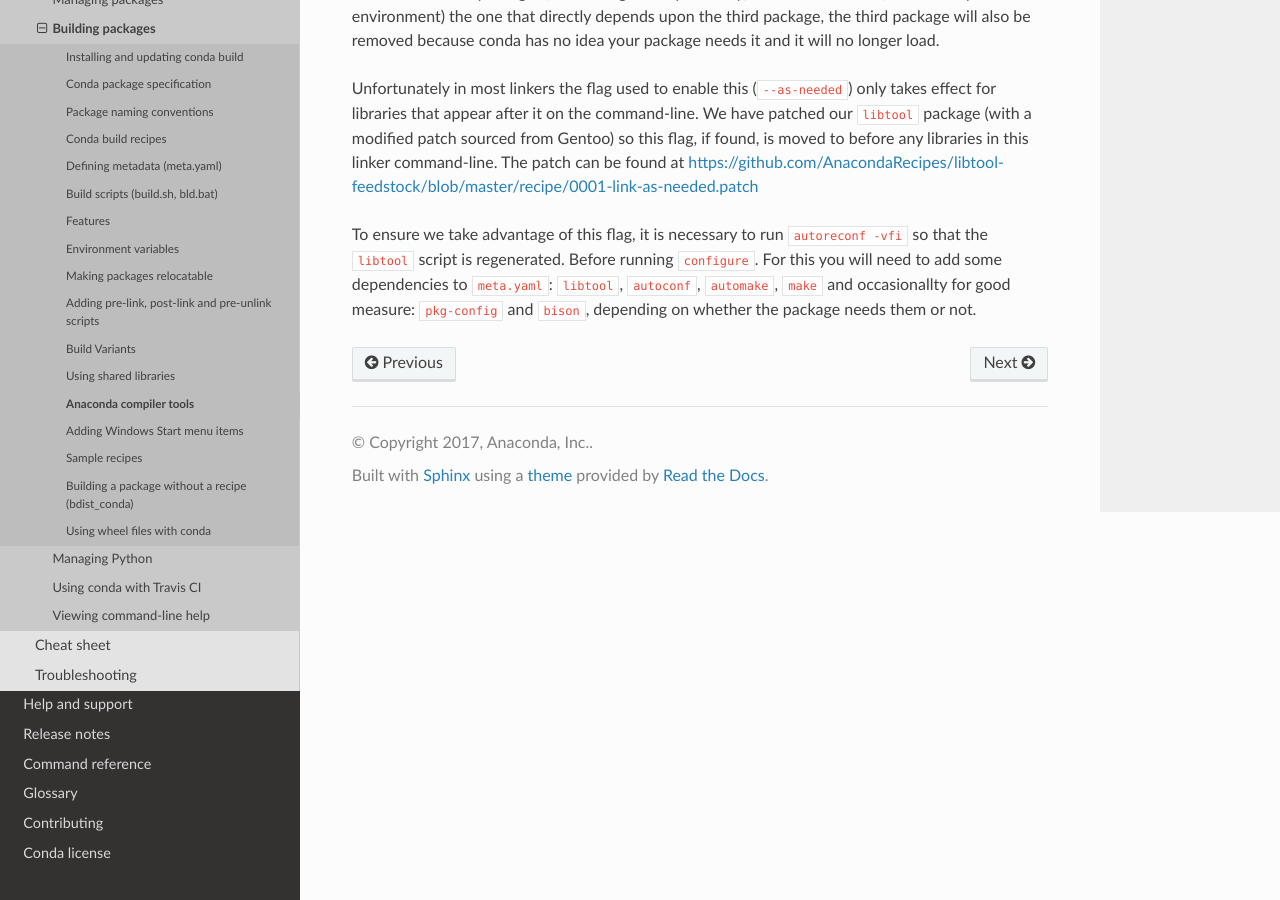
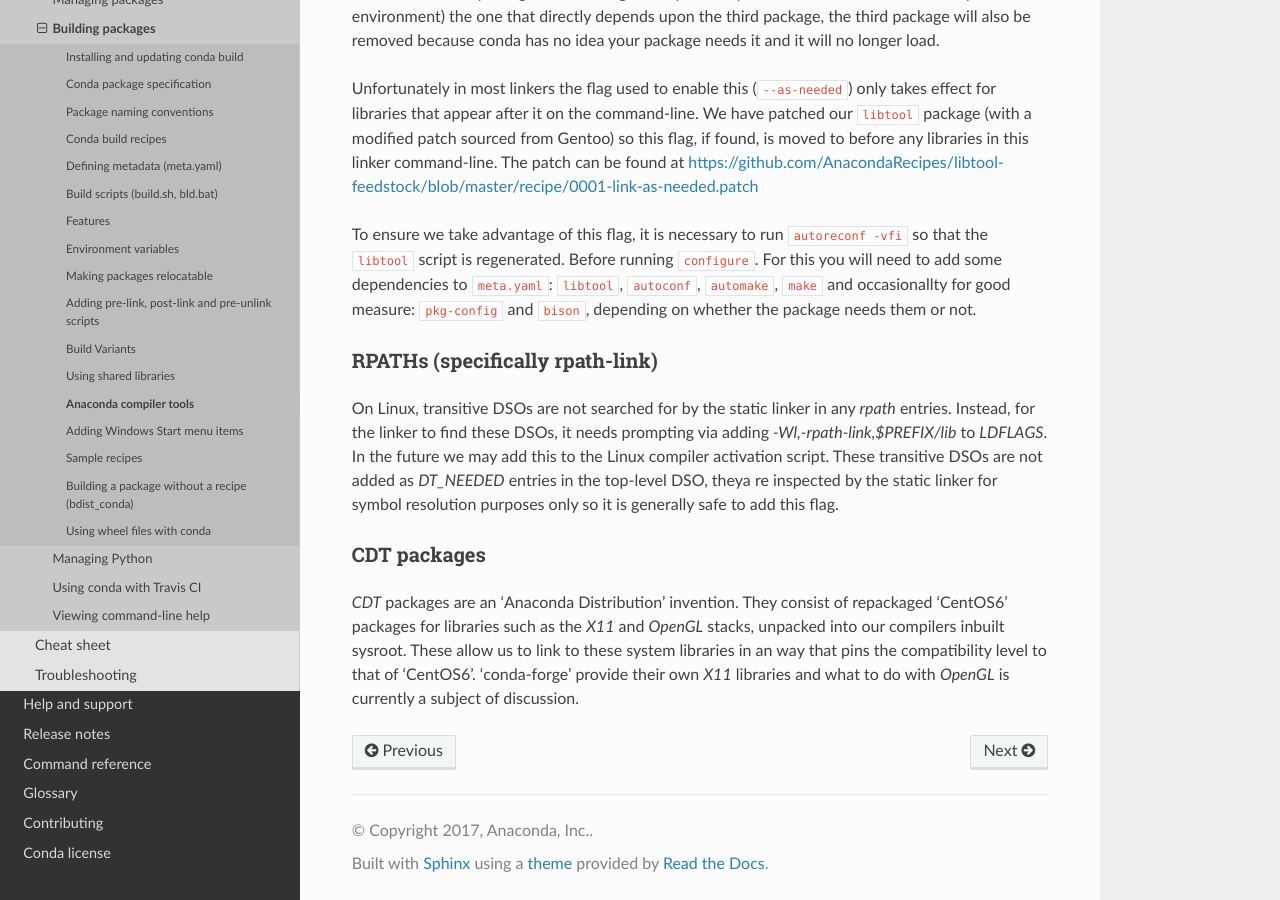
Before and after one commit to conda/conda-docs, a Sphinx documentation site: the page built from docs/source/user-guide/tasks/build-packages/compiler-tools.rst, in a window 1280 px wide and 900 px high, scrolled down 8738 px. Built offline with Sphinx 7.4.7 and the Read the Docs theme 2.0.0, drawn with Linux system fonts in a browser that asks for light colours.

Commit message:
Add info on -rpath-link and CDT packages

```diff
--- a/docs/source/user-guide/tasks/build-packages/compiler-tools.rst
+++ b/docs/source/user-guide/tasks/build-packages/compiler-tools.rst
@@ -421,3 +421,20 @@ To ensure we take advantage of this flag, it is necessary to run ``autoreconf -v
 script is regenerated. Before running ``configure``. For this you will need to add some dependencies to
 ``meta.yaml``: ``libtool``, ``autoconf``, ``automake``, ``make`` and occasionallty for good measure:
 ``pkg-config`` and ``bison``, depending on whether the package needs them or not.
+
+RPATHs (specifically rpath-link)
+--------------------------------
+
+On Linux, transitive DSOs are not searched for by the static linker in any `rpath` entries. Instead, for the
+linker to find these DSOs, it needs prompting via adding `-Wl,-rpath-link,$PREFIX/lib` to `LDFLAGS`. In the
+future we may add this to the Linux compiler activation script. These transitive DSOs are not added as `DT_NEEDED`
+entries in the top-level DSO, theya re inspected by the static linker for symbol resolution purposes only so it
+is generally safe to add this flag.
+
+CDT packages
+------------
+
+`CDT` packages are an 'Anaconda Distribution' invention. They consist of repackaged 'CentOS6' packages for libraries
+such as the `X11` and `OpenGL` stacks, unpacked into our compilers inbuilt sysroot. These allow us to link to these
+system libraries in an way that pins the compatibility level to that of 'CentOS6'. 'conda-forge' provide their own
+`X11` libraries and what to do with `OpenGL` is currently a subject of discussion.
```
